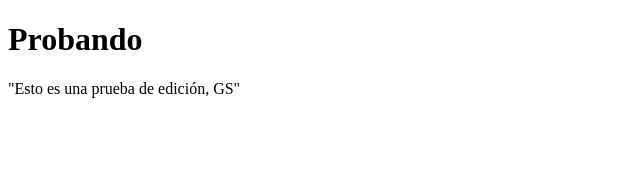
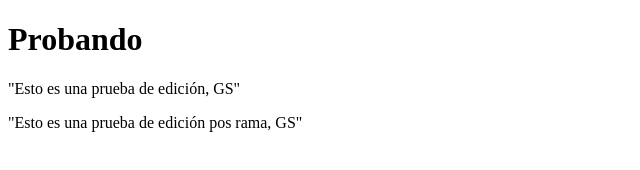
Before and after one commit to Ariel-Silver/Ejercicio_Javiera, a plain HTML site: page index.html in a window 1280 px wide. Shown: the whole page, without its empty margins (0-640 px from the left). Drawn offline with Linux system fonts and the light colour scheme.

Commit message:
agregado un parrafo bleh

```diff
--- a/index.html
+++ b/index.html
@@ -13,5 +13,9 @@
         "Esto es una prueba de edición, GS"
     </p>
 
+    <p class="intro">
+        "Esto es una prueba de edición pos rama, GS"
+    </p>
+
 </body>
 </html>
```
